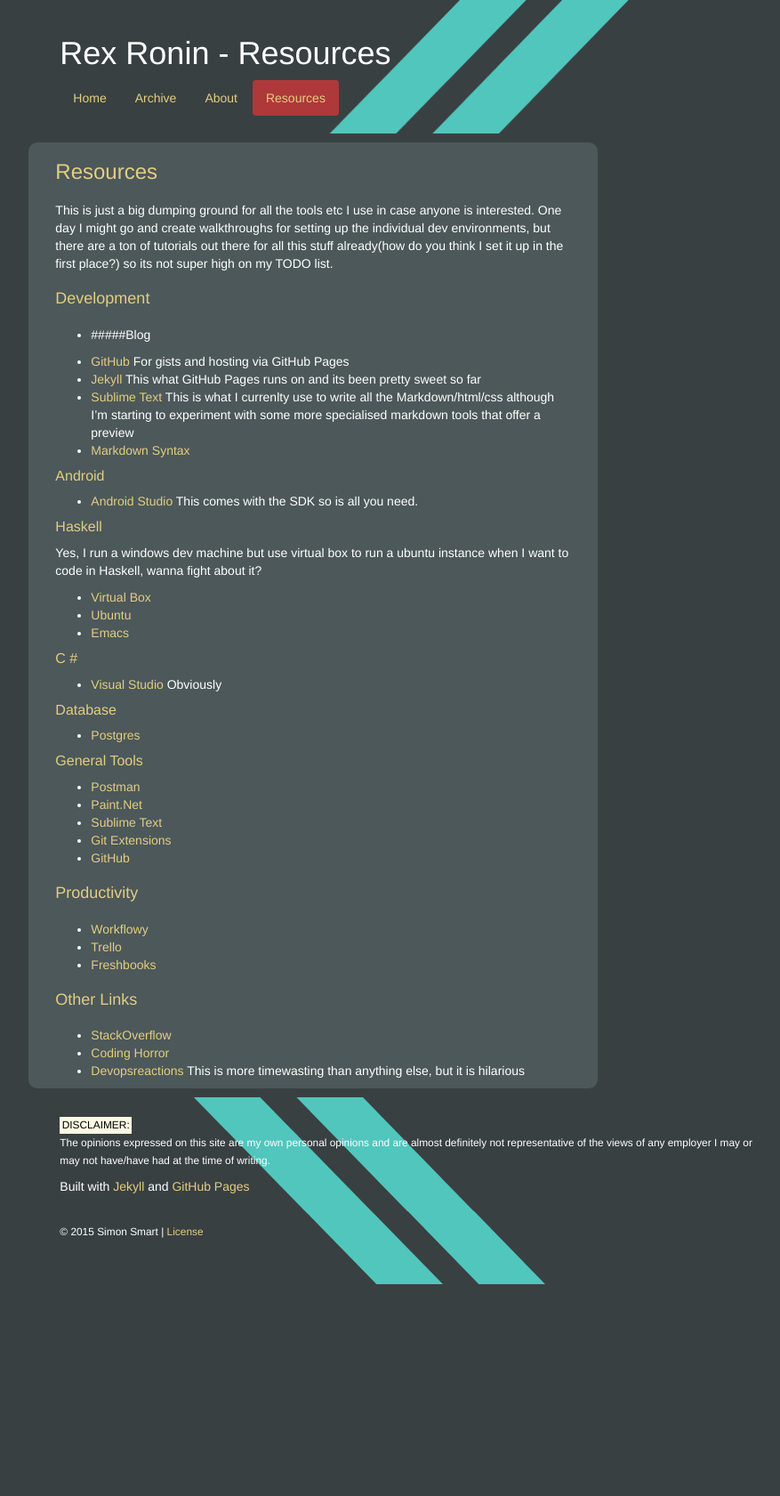
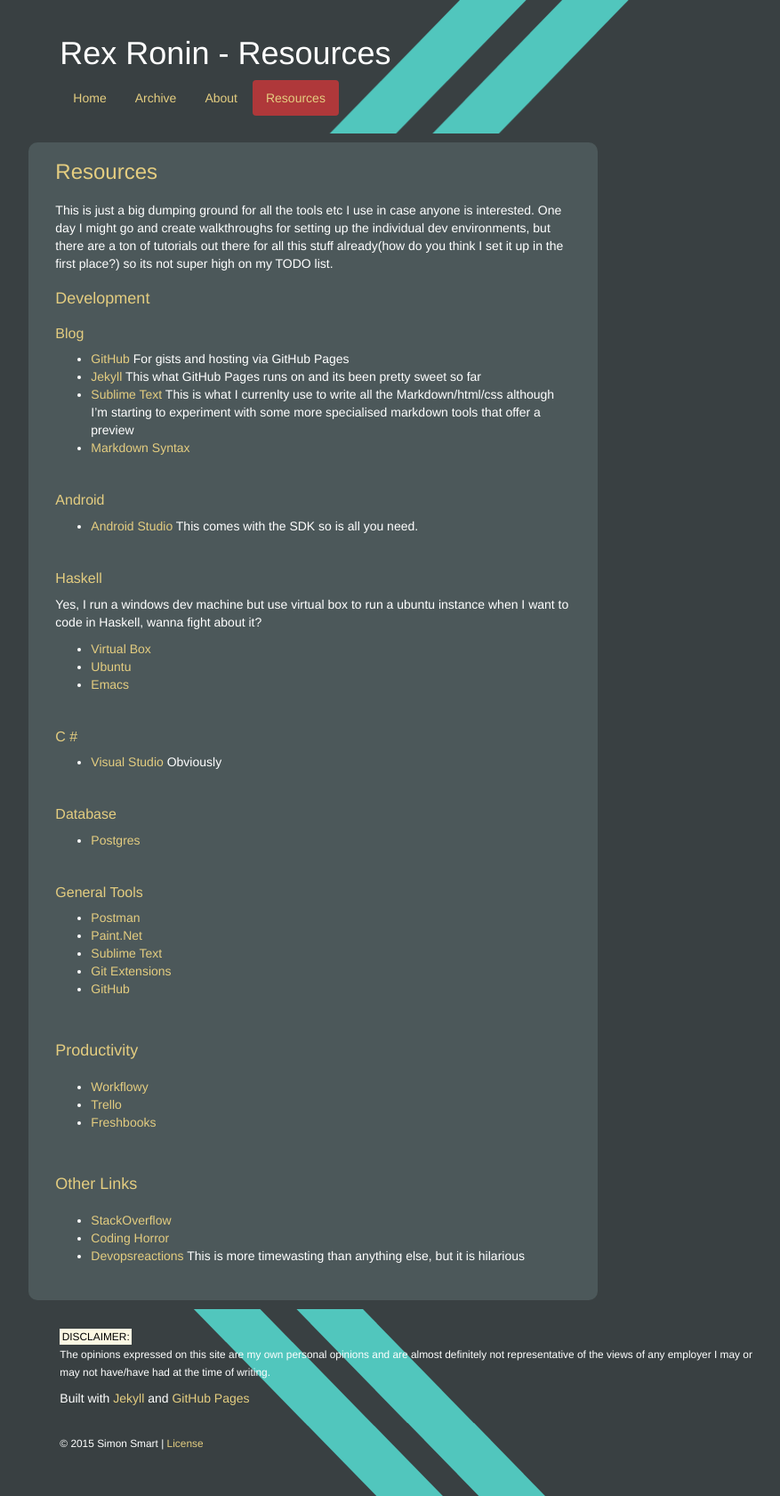
Before and after one commit to RexRonin/RexRonin.github.io, a Jekyll site: the page built from resources/index.markdown, in a window 1280 px wide. Shown: the whole page at 89% size, without its empty margins (181-1058 px from the left). Built offline with Jekyll 4.4.1, drawn with Linux system fonts in a browser that asks for light colours; nearby versions of some CDN libraries; before the commit the page ends 1443 px from its top, so only the background shows below that.

Commit message:
- spacing

```diff
--- a/resources/index.markdown
+++ b/resources/index.markdown
@@ -10,16 +10,20 @@
 
 ####Development
 
-- #####Blog
+#####Blog
 
 - [GitHub](https://github.com/) For gists and hosting via GitHub Pages
 - [Jekyll](http://jekyllrb.com/) This what GitHub Pages runs on and its been pretty sweet so far
 - [Sublime Text](http://www.sublimetext.com/) This is what I currenlty use to write all the Markdown/html/css although I'm starting to experiment with some more specialised markdown tools that offer a preview
 - [Markdown Syntax](http://daringfireball.net/projects/markdown/syntax)
 
+<br/>
+
 #####Android
 
 - [Android Studio](http://developer.android.com/sdk/index.html) This comes with the SDK so is all you need.
+
+<br/>
 
 #####Haskell
 
@@ -29,13 +33,19 @@
 - [Ubuntu](http://www.ubuntu.com/)
 - [Emacs](http://www.gnu.org/software/emacs/)
 
+<br/>
+
 #####C \#
 
 - [Visual Studio](http://www.visualstudio.com/) Obviously
 
+<br/>
+
 #####Database
 
 - [Postgres](http://www.postgresql.org/)
+
+<br/>
 
 #####General Tools
 
@@ -45,14 +55,20 @@
 - [Git Extensions](https://code.google.com/p/gitextensions/)
 - [GitHub](https://github.com/)
 
+<br/>
+
 ####Productivity
 
 - [Workflowy](https://workflowy.com/)
 - [Trello](https://trello.com/)
 - [Freshbooks](http://www.freshbooks.com/)
 
+<br/>
+
 ####Other Links
 
 - [StackOverflow](http://stackoverflow.com/)
 - [Coding Horror](http://blog.codinghorror.com/)
 - [Devopsreactions](http://devopsreactions.tumblr.com/) This is more timewasting than anything else, but it is hilarious
+
+<br/>
```
